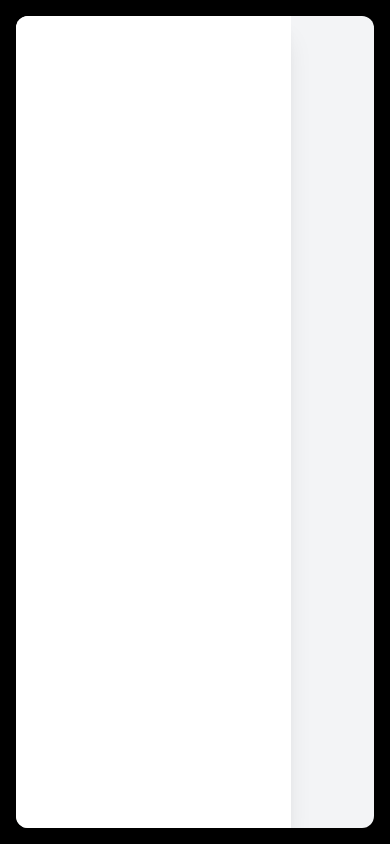
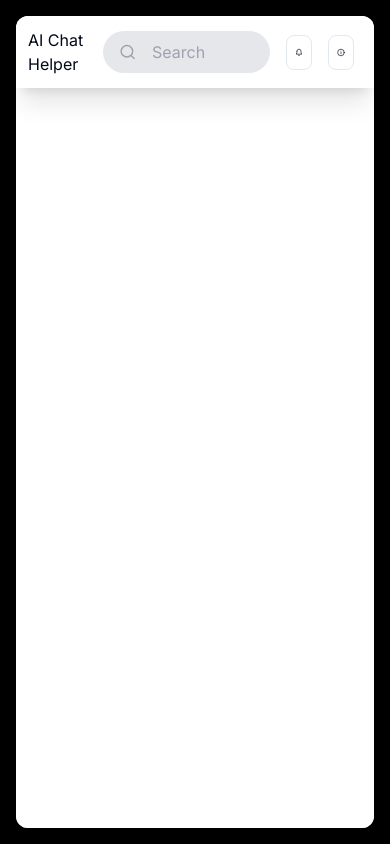
Before and after one commit to Zenesteria/Medically, a Next.js app: page / in a window 390 px wide. Built offline with nearby package versions, Linux system fonts and the light colour scheme.

Commit message:
responsive constraint added

```diff
--- a/app/(dashboard)/_components/Sidebar.tsx
+++ b/app/(dashboard)/_components/Sidebar.tsx
@@ -53,7 +53,7 @@ const SideBarItems = [
 
 export default function Sidebar() {
   return (
-    <div className='sm:flex-[0.2] hidden h-full justify-start items-center p-4 sm:flex flex-col min-w-[150px]'>
+    <div className='flex-[0.2] hidden h-full justify-start items-center p-4 sm:flex flex-col min-w-[150px]'>
         <Image
             src={Logo}
             width={150}
--- a/app/(dashboard)/page.tsx
+++ b/app/(dashboard)/page.tsx
@@ -1,10 +1,34 @@
+import { Bell, Info, Search } from 'lucide-react'
 import React from 'react'
 
 export default function page() {
   return (
-    <div className='flex w-full h-full items-center'>
-        <div className="flex-1 shadow-xl bg-white relative z-[100] h-full"></div>
-        <div className="flex-[0.3] h-full"></div>
+    <div className="flex w-full h-full items-center">
+      <div className="flex-1 shadow-xl bg-white relative z-[100] h-full">
+        <div className="w-full p-3 shadow-xl flex items-center justify-between">
+          <h1>AI Chat Helper</h1>
+
+          <div className="flex items-center">
+            <div className="bg-gray-200 h-[5vh] text-gray-400 flex items-center rounded-full py-2 px-4 mx-2">
+              <Search className="" />
+              <input
+                type="text"
+                placeholder="Search"
+                className="p-2 w-full outline-none focus:outline-none bg-transparent mx-2"
+              />
+            </div>
+            <Bell
+              size={35}
+              className="p-2 bg-white hover:shadow-xl cursor-pointer duration-300 rounded-lg border mx-2"
+            />
+            <Info
+              size={35}
+              className="p-2 bg-white hover:shadow-xl cursor-pointer duration-300 rounded-lg border mx-2"
+            />
+          </div>
+        </div>
+      </div>
+      <div className="sm:flex flex-[0.3] hidden h-full"></div>
     </div>
-  )
+  );
 }
```
